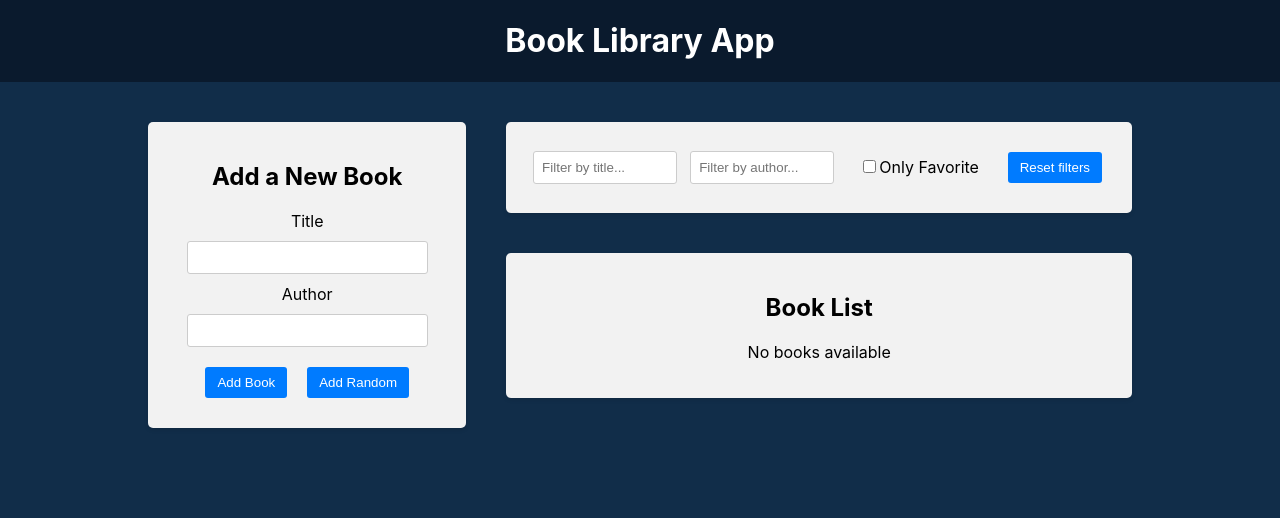
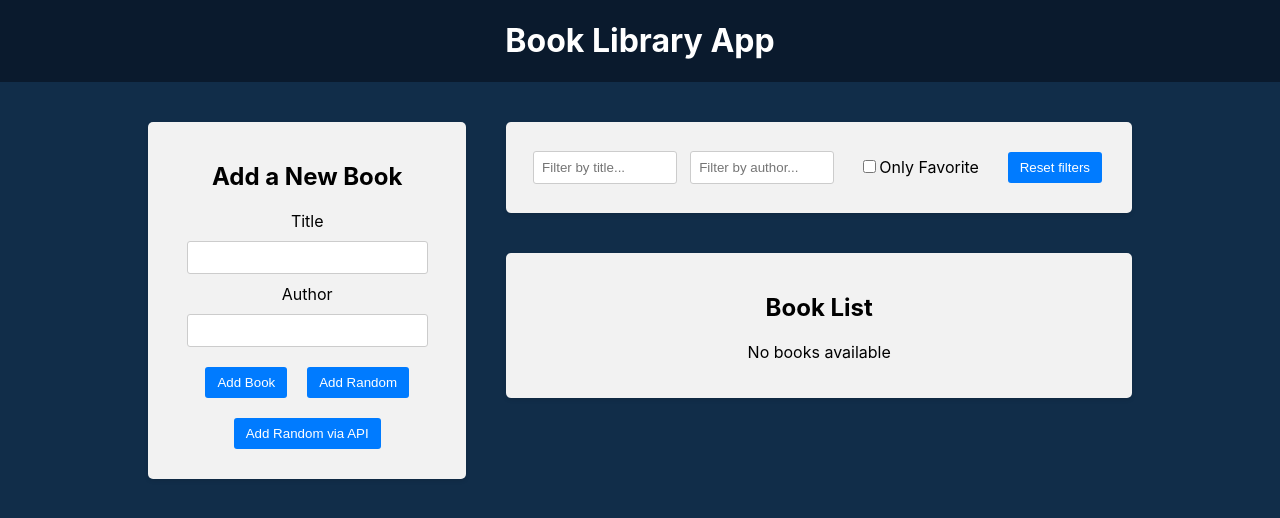
Before and after one commit to TryExceptFinally/book-library-app-react-redux, a React (Create React App) app in the folder frontend/: page / in a window 1280 px wide. Shown: the top 518 px of the page. Built offline with nearby package versions, Linux system fonts and the light colour scheme.

Commit message:
Added random book via API

```diff
--- a/frontend/package.json
+++ b/frontend/package.json
@@ -7,6 +7,7 @@
     "@testing-library/jest-dom": "^5.17.0",
     "@testing-library/react": "^13.4.0",
     "@testing-library/user-event": "^13.5.0",
+    "axios": "^1.6.5",
     "react": "^18.2.0",
     "react-dom": "^18.2.0",
     "react-icons": "^5.0.1",
--- a/frontend/src/components/BookForm/BookForm.jsx
+++ b/frontend/src/components/BookForm/BookForm.jsx
@@ -1,5 +1,6 @@
 import { useState } from 'react'
 import { useDispatch } from 'react-redux'
+import axios from 'axios'
 import { addBook } from '../../redux/slices/booksSlice'
 import createBookWithID from '../../utils/createBookWithID'
 import booksData from '../../data/books.json'
@@ -24,6 +25,24 @@ const BookForm = () => {
     const handleAddRandomBook = () => {
         const randomIndex = Math.floor(Math.random() * booksData.length)
         dispatch(addBook(createBookWithID(booksData[randomIndex])))
+    }
+
+    const handleAddRandomBookViaAPI = async () => {
+        try {
+            const res = await axios.get('http://localhost:4000/random-book')
+            if (res?.data?.title && res?.data?.author) {
+                dispatch(addBook(createBookWithID(res.data)))
+            }
+        } catch (error) {
+            console.log(`Error fetching random book ${error}`)
+        }
+
+        // const json = await fetch('http://localhost:5000/random-book')
+        //     .then((res) => res.json())
+        //     .catch((error) => console.log(`Произошла ошибка: ${error}`))
+        // if (json?.title && json?.author) {
+        //     dispatch(addBook(createBookWithID(json)))
+        // }
     }
 
     return (
@@ -56,6 +75,9 @@ const BookForm = () => {
                 <button type="button" onClick={handleAddRandomBook}>
                     Add Random
                 </button>
+                <button type="button" onClick={handleAddRandomBookViaAPI}>
+                    Add Random via API
+                </button>
             </form>
         </div>
     )
```
Also changed, not shown: 1 other file (tests, documents, lock files or other folders).
